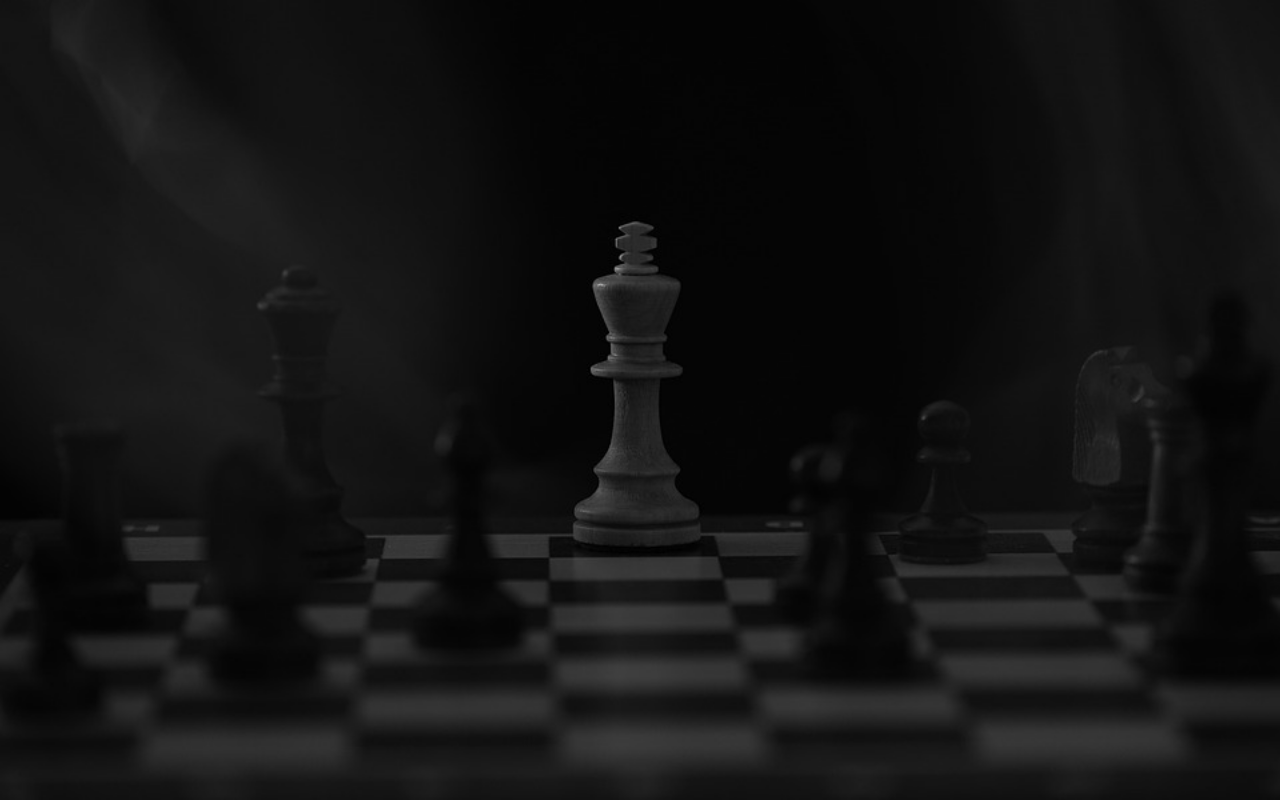
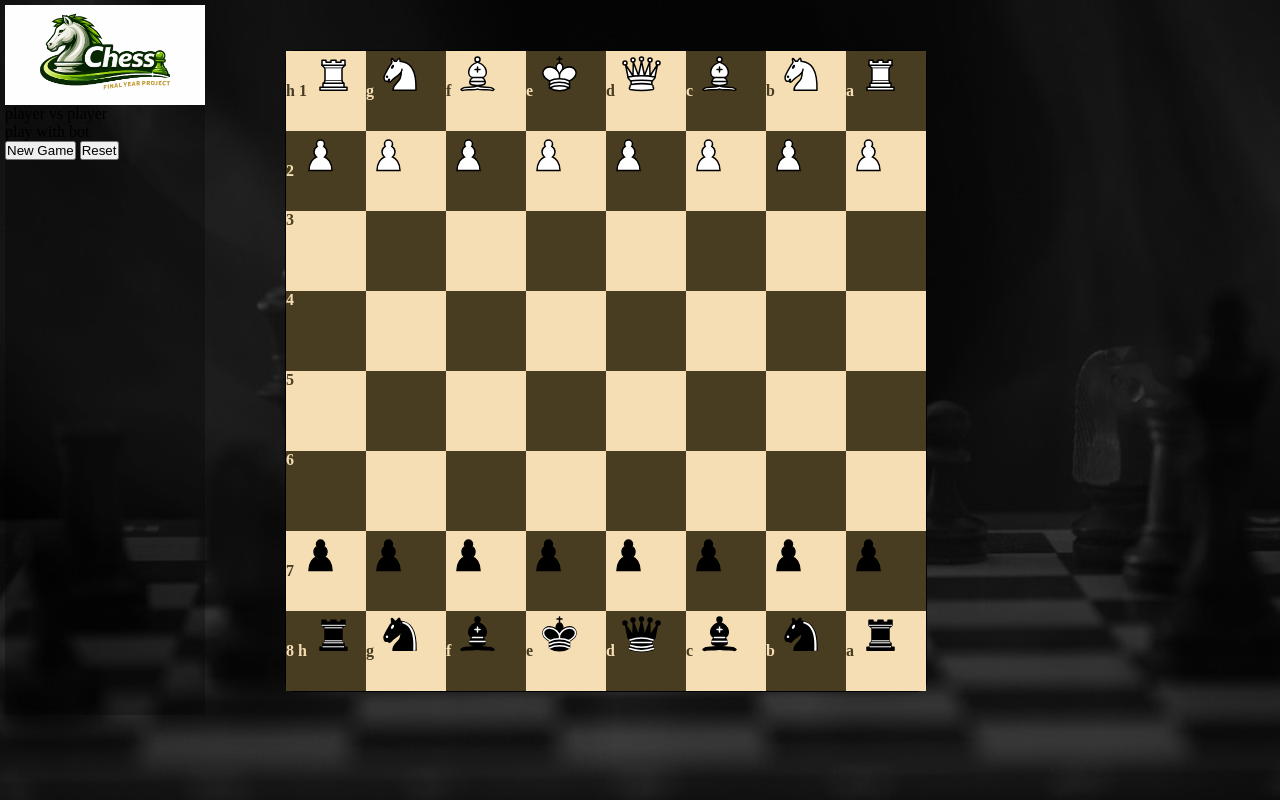
Before and after one commit to dheeraj07-web/chess-game, a plain HTML site: page index.html in a window 1280 px wide. Drawn offline with nearby package versions, Linux system fonts and the light colour scheme.

Commit message:
js added

```diff
--- a/index.html
+++ b/index.html
@@ -4,94 +4,174 @@
 <head>
     <meta charset="UTF-8">
     <meta name="viewport" content="width=device-width, initial-scale=1.0">
-    <title>Document</title>
+    <title>chessgame</title>
     <link rel="stylesheet" href="style.css">
 </head>
 
 <body>
-    <div class="chessboard">
-        <div class="white"></div>
-        <div class="black"></div>
-        <div class="white"></div>
-        <div class="black"></div>
-        <div class="white"></div>
-        <div class="black"></div>
-        <div class="white"></div>
-        <div class="black"></div>
-        <!-- 2ndrank -->
-        <div class="black"></div>
-        <div class="white"></div>
-        <div class="black"></div>
-        <div class="white"></div>
-        <div class="black"></div>
-        <div class="white"></div>
-        <div class="black"></div>
-        <div class="white"></div>
-        <!-- 3rd rank -->
-        <div class="white"></div>
-        <div class="black"></div>
-        <div class="white"></div>
-        <div class="black"></div>
-        <div class="white"></div>
-        <div class="black"></div>
-        <div class="white"></div>
-        <div class="black"></div>
-        <!-- 4rd rank -->
-        <div class="black"></div>
-        <div class="white"></div>
-        <div class="black"></div>
-        <div class="white"></div>
-        <div class="black"></div>
-        <div class="white"></div>
-        <div class="black"></div>
-        <div class="white"></div>
+    <div class="container">
+        <div class="menu">
+            <div class="gamelogo">
+                <div class="logo"></div>
+            </div>
 
+            <ul class="mode">
+                <li>player vs player</li>
+                <li>play with bot</li>
 
-        <div class="white"></div>
-        <div class="black"></div>
-        <div class="white"></div>
-        <div class="black"></div>
-        <div class="white"></div>
-        <div class="black"></div>
-        <div class="white"></div>
-        <div class="black"></div>
-        <!-- 2ndrank -->
-        <div class="black"></div>
-        <div class="white"></div>
-        <div class="black"></div>
-        <div class="white"></div>
-        <div class="black"></div>
-        <div class="white"></div>
-        <div class="black"></div>
-        <div class="white"></div>
-        <!-- 3rd rank -->
-        <div class="white"></div>
-        <div class="black"></div>
-        <div class="white"></div>
-        <div class="black"></div>
-        <div class="white"></div>
-        <div class="black"></div>
-        <div class="white"></div>
-        <div class="black"></div>
-        <!-- 4rd rank -->
-        <div class="black"></div>
-        <div class="white"></div>
-        <div class="black"></div>
-        <div class="white"></div>
-        <div class="black"></div>
-        <div class="white"></div>
-        <div class="black"></div>
-        <div class="white"></div>
+            </ul>
+            <div class="controls">
+                <button>New Game</button>
+                <button>Reset</button>
+            </div>
 
+        </div>
+        <div class="chess-board">
+            <div class="white" id="a1">
+                <span class="file">h</span>
+                <span class="rank">1</span>
+                <img src="lit_top_pices/Chess_rlt45.svg">
 
+            </div>
+            <div class="black" id="b1">
+                <span class="file">g</span>
+                <img src="lit_top_pices/Chess_nlt45.svg">
+            </div>
+            <div class="white" id="c1">
+                <span class="file">f</span>
+                <img src="lit_top_pices/Chess_blt45.svg">
+            </div>
+            <div class="black" id="d1">
+                <span class="file">e</span>
+                <img src="lit_top_pices/Chess_klt45.svg">
+            </div>
+            <div class="white" id="e1">
+                <span class="file">d</span>
+                <img src="lit_top_pices/Chess_qlt45.svg">
+            </div>
+            <div class="black" id="f1">
+                <span class="file">c</span>
+                <img src="lit_top_pices/Chess_blt45.svg">
+            </div>
+            <div class="white" id="g1">
+                <span class="file">b</span>
+                <img src="lit_top_pices/Chess_nlt45.svg">
+            </div>
+            <div class="black" id="h1">
+                <span class="file">a</span>
+                <img src="lit_top_pices/Chess_rlt45.svg">
+            </div>
+            <!-- 2ndrank -->
+            <div class="black" id="a2">
+                <span class="rank">2</span>
+                <img src="lit_top_pices/Chess_plt45.svg">
+            </div>
+            <div class="white" id="b2"> <img src="lit_top_pices/Chess_plt45.svg"></div>
+            <div class="black" id="c2 "> <img src="lit_top_pices/Chess_plt45.svg"></div>
+            <div class="white" id="d2"> <img src="lit_top_pices/Chess_plt45.svg"></div>
+            <div class="black" id="e2"> <img src="lit_top_pices/Chess_plt45.svg"></div>
+            <div class="white" id="f2"> <img src="lit_top_pices/Chess_plt45.svg"></div>
+            <div class="black" id="g2"> <img src="lit_top_pices/Chess_plt45.svg"></div>
+            <div class="white" id="h2"> <img src="lit_top_pices/Chess_plt45.svg"></div>
+            <!-- 3rd rank -->
+            <div class="white" id="a3">
+                <span class="rank">3</span>
+            </div>
+            <div class="black" id="b3"></div>
+            <div class="white" id="c3"></div>
+            <div class="black" id="d3"></div>
+            <div class="white" id="e3"></div>
+            <div class="black" id="f3"></div>
+            <div class="white" id="g3"></div>
+            <div class="black" id="h3"></div>
+            <!-- 4rd rank -->
+            <div class="black" id="a4">
+                <span class="rank">4</span>
+            </div>
+            <div class="white" id="b4"></div>
+            <div class="black" id="c4 "></div>
+            <div class="white" id="d4"></div>
+            <div class="black" id="e4"></div>
+            <div class="white" id="f4"></div>
+            <div class="black" id="g4"></div>
+            <div class="white" id="h4"></div>
+            <!-- 5rd rank -->
 
+            <div class="white" id="a5">
+                <span class="rank">5</span>
+            </div>
+            <div class="black" id="b5"></div>
+            <div class="white" id="c5 "></div>
+            <div class="black" id="d5"></div>
+            <div class="white" id="e5"></div>
+            <div class="black" id="f5"></div>
+            <div class="white" id="g5"></div>
+            <div class="black" id="h5"></div>
+            <!-- 6ndrank -->
+            <div class="black" id="a6">
+                <span class="rank">6</span>
+            </div>
+            <div class="white" id="b6"></div>
+            <div class="black" id="c6"></div>
+            <div class="white" id="d6"></div>
+            <div class="black" id="e6"></div>
+            <div class="white" id="f6"></div>
+            <div class="black" id="g6"></div>
+            <div class="white" id="h6"></div>
+            <!-- 7rd rank -->
+            <div class="white" id="a7">
+                <span class="rank">7</span>
+                <img src="dark_top_pices/Chess_pdt45.svg">
+            </div>
+            <div class="black" id="b7">
+                <img src="dark_top_pices/Chess_pdt45.svg">
+            </div>
+            <div class="white" id="c7"> <img src="dark_top_pices/Chess_pdt45.svg"></div>
+            <div class="black" id="d7"> <img src="dark_top_pices/Chess_pdt45.svg"></div>
+            <div class="white" id="e7"> <img src="dark_top_pices/Chess_pdt45.svg"></div>
+            <div class="black" id="f7"> <img src="dark_top_pices/Chess_pdt45.svg"></div>
+            <div class="white" id="g7"> <img src="dark_top_pices/Chess_pdt45.svg"></div>
+            <div class="black" id="h7"> <img src="dark_top_pices/Chess_pdt45.svg"></div>
+            <!-- 8rd rank -->
+            <div class="black" id="a8">
+                <span class="rank">8</span>
+                <span class="file">h</span>
+                <img src="dark_top_pices/Chess_rdt45.svg">
+            </div>
+            <div class="white" id="b8">
+                <span class="file">g</span>
+                <img src="dark_top_pices/Chess_ndt45.svg">
+            </div>
+            <div class="black" id="c8">
+                <span class="file">f</span>
+                <img src="dark_top_pices/Chess_bdt45.svg">
 
+            </div>
+            <div class="white" id="d8">
+                <span class="file">e</span>
+                <img src="dark_top_pices/Chess_kdt45.svg">
+            </div>
+            <div class="black" id="e8">
+                <span class="file">d</span>
+                <img src="dark_top_pices/Chess_qdt45.svg">
+            </div>
+            <div class="white" id="f8">
+                <span class="file">c</span>
+                <img src="dark_top_pices/Chess_bdt45.svg">
+            </div>
+            <div class="black" id="g8">
+                <span class="file">b</span>
+                <img src="dark_top_pices/Chess_ndt45.svg">
+            </div>
+            <div class="white" id="h8">
+                <span class="file">a</span>
+                <img src="dark_top_pices/Chess_rdt45.svg">
+            </div>
+        </div>
     </div>
 
-
-
-
-
+    <script src="https://cdnjs.cloudflare.com/ajax/libs/chess.js/0.13.4/chess.min.js"></script>
+    <script src="script.js"></script>
 </body>
 
 </html>
--- /dev/null
+++ b/script.js
@@ -0,0 +1 @@
+const game = new Chess();
```
Also changed, not shown: lit_top_pices/Chess_klt45 copy.svg (added).
